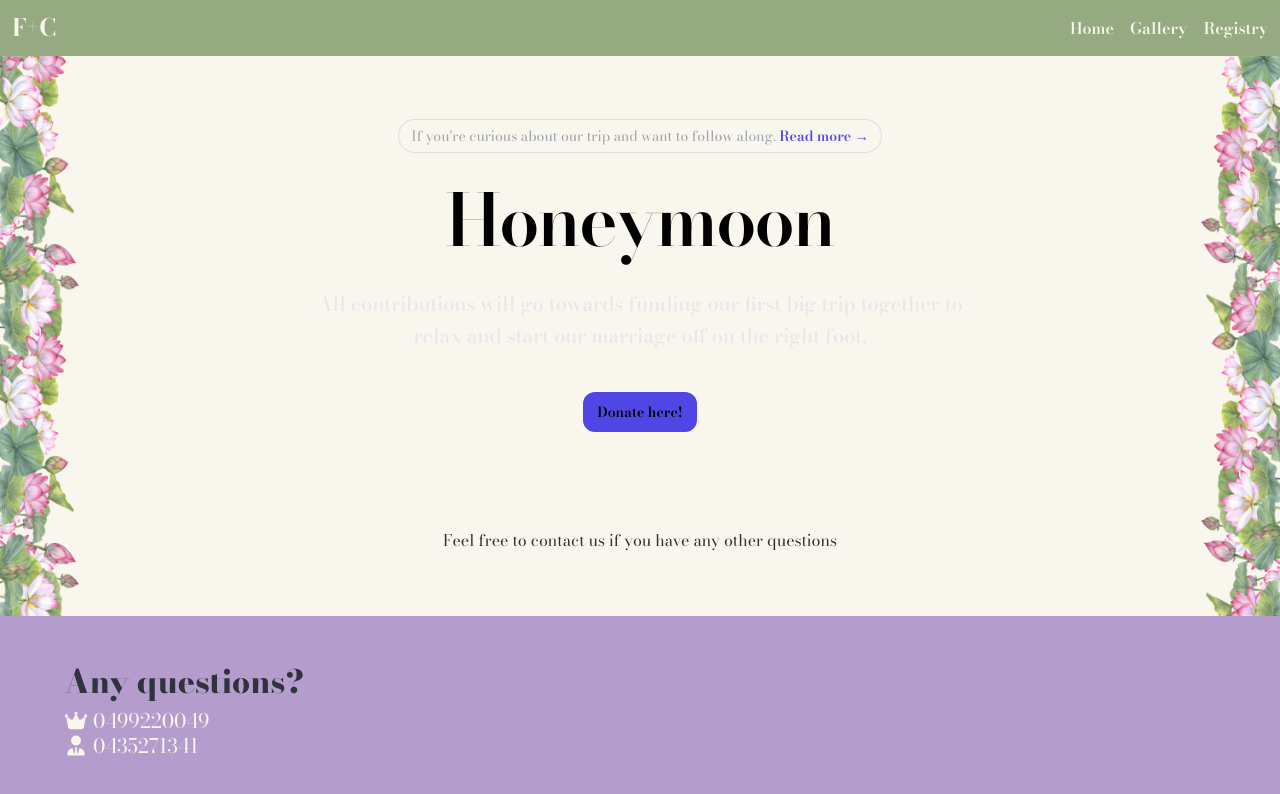
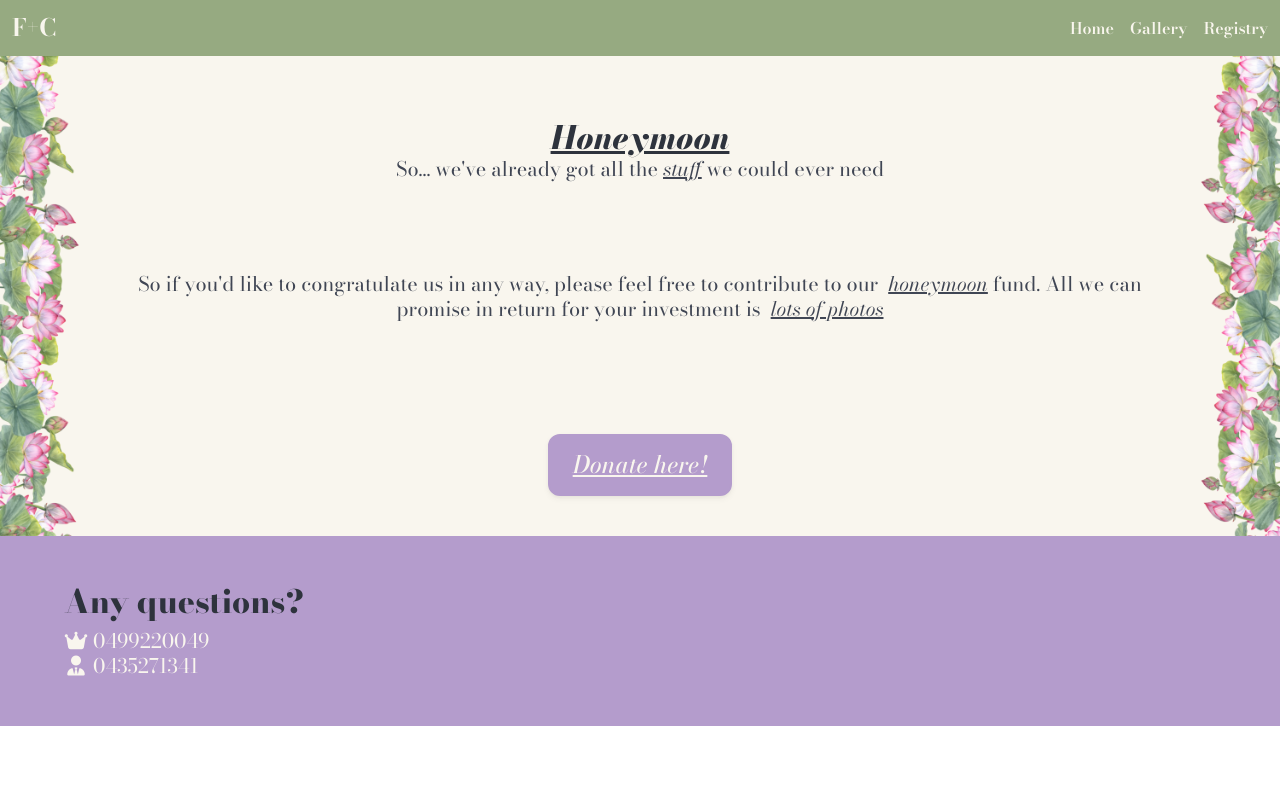
Before and after one commit to FonixAU/WeddingMain, a Next.js app: page /registry in a window 1280 px wide. Shown: the top 794 px of the page. Built offline with nearby package versions, Linux system fonts and the light colour scheme.

Commit message:
Start registry

```diff
--- a/components/Donate.tsx
+++ b/components/Donate.tsx
@@ -11,9 +11,7 @@ export default function Donate() {
     <div>
       <button
         onClick={() => setIsOpen(true)}
-        className="rounded-xl bg-indigo-600 px-3.5 py-2.5 text-sm font-semibold text-black shadow-xs
-        hover:bg-indigo-300 focus-visible:outline-2 focus-visible:outline-offset-2 focus-visible:outline-indigo-600"
-      >
+        className="button is-large secondary clabel">
         Donate here!
       </button>
 
--- a/pages/index.tsx
+++ b/pages/index.tsx
@@ -43,7 +43,7 @@ const Home: NextPage = () => {
           </p>
         </div>
       </section>
-      <section className="hero bg-[#895129]/10 rounded-lg is-small">
+      <section className="hero my-1 bg-[#895129]/10 rounded-lg is-small">
         <div className="hero-body has-text-centered">
           <p className="title clabel">Child Free</p>
           <p className="subtitle">
@@ -55,7 +55,6 @@ const Home: NextPage = () => {
           </p>
         </div>
       </section>
-      <section className="my-12"/>
         <section className="hero is-small">
         <div className="hero-body has-text-centered">
           <p className="title clabel">Ceremony</p>
@@ -67,7 +66,7 @@ const Home: NextPage = () => {
           </p>
         </div>
       </section>
-        <section className="hero bg-[#895129]/10 rounded-lg is-small">
+        <section className="hero my-1 bg-[#895129]/10 rounded-lg is-small">
         <div className="hero-body has-text-centered">
           <p className="title clabel">Reception</p>
           <p className="subtitle">
--- a/pages/registry.tsx
+++ b/pages/registry.tsx
@@ -19,42 +19,30 @@ const Registry: NextPage = () => {
           content="https://nextjsconf-pics.vercel.app/og-image.png"
         />
       </Head>
-      <main className="mx-auto max-w-[1960px]">
-      <div className="relative isolate px-6 lg:px-8">
-    <div className="absolute inset-x-0 -top-40 -z-10 transform-gpu overflow-hidden blur-3xl sm:-top-80" aria-hidden="true">
-    </div>
-    <div className="mx-auto max-w-2xl py-6 sm:py-12 lg:py-18">
-      <div className="sm:mb-8 sm:flex sm:justify-center">
-        <div className="relative rounded-full px-3 py-1 text-sm/6 text-gray-400 ring-1 ring-gray-900/10 hover:ring-gray-900/20">
-          If you're curious about our trip and want to follow along. <a href="#" className="font-semibold text-indigo-600"><span className="absolute inset-0" aria-hidden="true"></span>Read more <span aria-hidden="true">&rarr;</span></a>
+      <main className="mx-auto has-text-centered max-w-[1960px]">
+      <section className="hero my-5 rounded-lg is-halfheight">
+        <div className="hero-head mt-5">
+        <p className="title clabel">Honeymoon</p>
+          <p className="subtitle">So... we've already got all the&nbsp;
+            <span className="clabel">stuff</span> we could ever need
+          </p>
         </div>
-      </div>
-      <div className="text-center">
-        <h1 className="text-5xl font-semibold tracking-tight text-balance text-black sm:text-7xl">Honeymoon</h1>
-        <p className="mt-8 text-lg font-medium text-pretty text-gray-200 sm:text-xl/8">
-        All contributions will go towards funding our first big trip together to relax and start our marriage off on the right foot.</p>
-        <div className="mt-10 flex items-center justify-center gap-x-6">
+        <div className="hero-body subtitle">
+          <div className="container">
+            So if you'd like to congratulate us in any way, please feel free to contribute to our
+            &nbsp;
+            <span className="clabel">honeymoon</span> fund. All we can promise in return for your
+            investment is &nbsp;<span className="clabel">lots of photos</span>
+          </div>
+        </div>
+        <div className="hero-footer subtitle">
           <Donate/>
         </div>
-        {/* RIP My progress bar */}
-        {/* <div className="overflow-hidden h-5 my-8 text-xs flex rounded-xl bg-gray-200">
-          <div
-            className="shadow-none flex flex-col text-center blackspace-nowrap text-black justify-center bg-indigo-500 transition-all duration-500"
-            style={{ width: `${progress}%` }}
-          ></div>
+      </section>
+        <div>
+
         </div>
-        <div className="border-2 rounded-xl border-indigo-500 flex items-center justify-center text-black mb-3 w-fit mx-auto p-2 text-xl px-14 tracking-wider">
-        <span className="text-xl font-semibold inline-block text-indigo-500">
-            ${raised} / ${goal}
-        </span>
-        </div> */}
-      </div>
-    </div>
-  </div>
       </main>
-      <footer className="p-6 text-center text-black/80 sm:p-12">
-      Feel free to contact us if you have any other questions
-      </footer>
     </>
   );
 };
--- a/styles/index.css
+++ b/styles/index.css
@@ -16,6 +16,14 @@
 .secondary{
   background-color:#b49ccc;
   color: #F9F6EE;
+  border-color: #b49ccc;
+  border-width: 2px;
+}
+.secondary:hover{
+  background-color:#F9F6EE;
+  color: #b49ccc;
+  border-color: #b49ccc;
+  border-width: 2px;
 }
 .clabel{
   text-decoration: underline;
```
